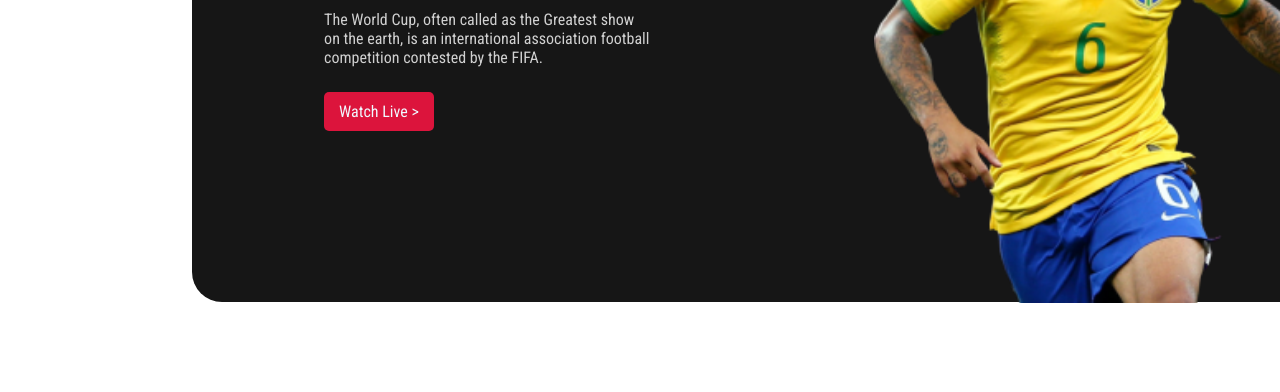
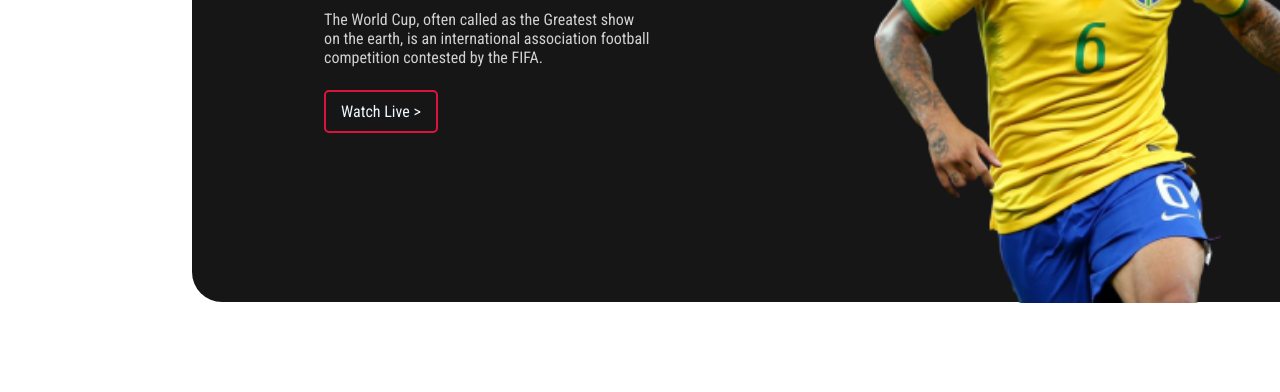
Before and after one commit to HasanC14/Live-Football--Schedule, a plain HTML site: page Watch Football/upcoming.html in a window 1280 px wide. Shown: the part 408-800 px from the top of the page. Drawn offline with Linux system fonts and the light colour scheme.

Commit message:
FINAL FINAL

```diff
--- a/Watch Football/style2.css
+++ b/Watch Football/style2.css
@@ -1,3 +1,6 @@
+/*--------------
+Body section
+----------------*/
 body {
     font-family: 'Roboto Condensed', sans-serif;
     margin: 0;
@@ -7,7 +10,9 @@ body {
     margin: 5% 15%;
 }
 
-/* Header Section */
+/*--------------
+Header Section
+----------------*/
 .container1 {
     background-color: #161616;
     border-radius: 30px;
@@ -60,7 +65,48 @@ body {
     color: black;
 }
 
-/* Menu Section */
+/*-----------------
+ Button Animation
+ ------------------*/
+.animation {
+    text-decoration: none;
+    color: aliceblue;
+    border: 2px solid crimson;
+    padding: 10px 15px;
+    border-radius: 5px;
+    position: relative;
+    z-index: 1;
+}
+
+.animation:hover {
+    cursor: pointer;
+    color: white;
+}
+
+.animation::before {
+    transition: 0.5s all ease;
+    position: absolute;
+    top: 0;
+    left: 50%;
+    right: 50%;
+    bottom: 0;
+    opacity: 0;
+    content: "";
+    background-color: crimson;
+}
+
+.animation:hover::before {
+    transition: 0.5s all ease;
+    left: 0;
+    right: 0;
+    opacity: 1;
+    z-index: -1;
+}
+
+
+/*------------
+ Menu Section
+ -------------*/
 
 .container2 {
     margin-top: 13%;
@@ -120,7 +166,9 @@ body {
     color: black;
 }
 
-/* Blog Section */
+/*---------------
+ Blog Section
+ ----------------*/
 .details {
     text-align: center;
 }
@@ -153,7 +201,9 @@ body {
     padding-top: 25%;
 }
 
-/* Footer Section */
+/*--------------
+ Footer Section
+ ---------------*/
 
 footer {
     background-color: #161616;
@@ -194,10 +244,14 @@ Media Queries
 --------------*/
 
 
-/* Mobile devices */
+/*--------------
+ Mobile devices
+ ---------------*/
 @media only screen and (max-width: 668px) {
 
-    /* Header Section */
+    /*--------------
+     Header Section
+     ---------------*/
     .main-body {
         margin: 2%;
     }
@@ -225,11 +279,13 @@ Media Queries
 
     .header-image img {
         margin: 0;
-        width: 123%;
+        width: 120.5%;
         padding-left: 50%;
     }
 
-    /* Menu and Blog Section */
+    /*------------------------
+     Menu and Blog Section
+     -------------------------*/
     .menu-section,
     .container2 {
         flex-direction: column;
@@ -245,7 +301,9 @@ Media Queries
 
     }
 
-    /* Footer Section */
+    /*---------------
+     Footer Section
+     ----------------*/
     .text {
         flex-direction: column;
         align-items: center;
@@ -256,10 +314,14 @@ Media Queries
     }
 }
 
-/* Tablet devices */
+/*-----------------
+ Tablet devices
+ ------------------*/
 @media only screen and (min-width: 669px) and (max-width: 992px) {
 
-    /* Header Section */
+    /*----------------
+    Header Section
+    ------------------*/
     .main-body {
         margin: 5%;
     }
@@ -288,7 +350,9 @@ Media Queries
         width: 280%;
     }
 
-    /* Menu Button */
+    /*------------
+    Menu Button
+    --------------*/
     .menu-section {
         height: 100%;
         width: 100%;
@@ -298,12 +362,13 @@ Media Queries
 
     }
 
-
     .menu-button {
         display: inline-block;
     }
 
-    /* Blog Section */
+    /*-------------
+     Blog Section
+     --------------*/
     .container2 {
         width: 100%;
         flex-direction: column;
@@ -313,16 +378,9 @@ Media Queries
         grid-template-columns: repeat(2, 1fr);
     }
 
-    .hide {
-        display: none;
-    }
-
-    /* Special Button */
-    .special {
-        visibility: visible;
-    }
-
-    /* Footer Section */
+    /*-----------------
+     Footer Section
+     ------------------*/
     .text span {
         padding: 2%;
     }
--- a/Watch Football/upcoming.html
+++ b/Watch Football/upcoming.html
@@ -36,7 +36,7 @@
                         earth, is an international association football
                         competition contested by the FIFA.
                     </p> <br>
-                    <a href="#" class="button">Watch Live ></a>
+                    <a href="#" class="animation">Watch Live ></a>
                 </div>
                 <div class="header-image">
                     <img src="Images/Banner Image.png" alt="">
```
Also changed, not shown: Watch Football/style1.css (+51 -16 lines).
